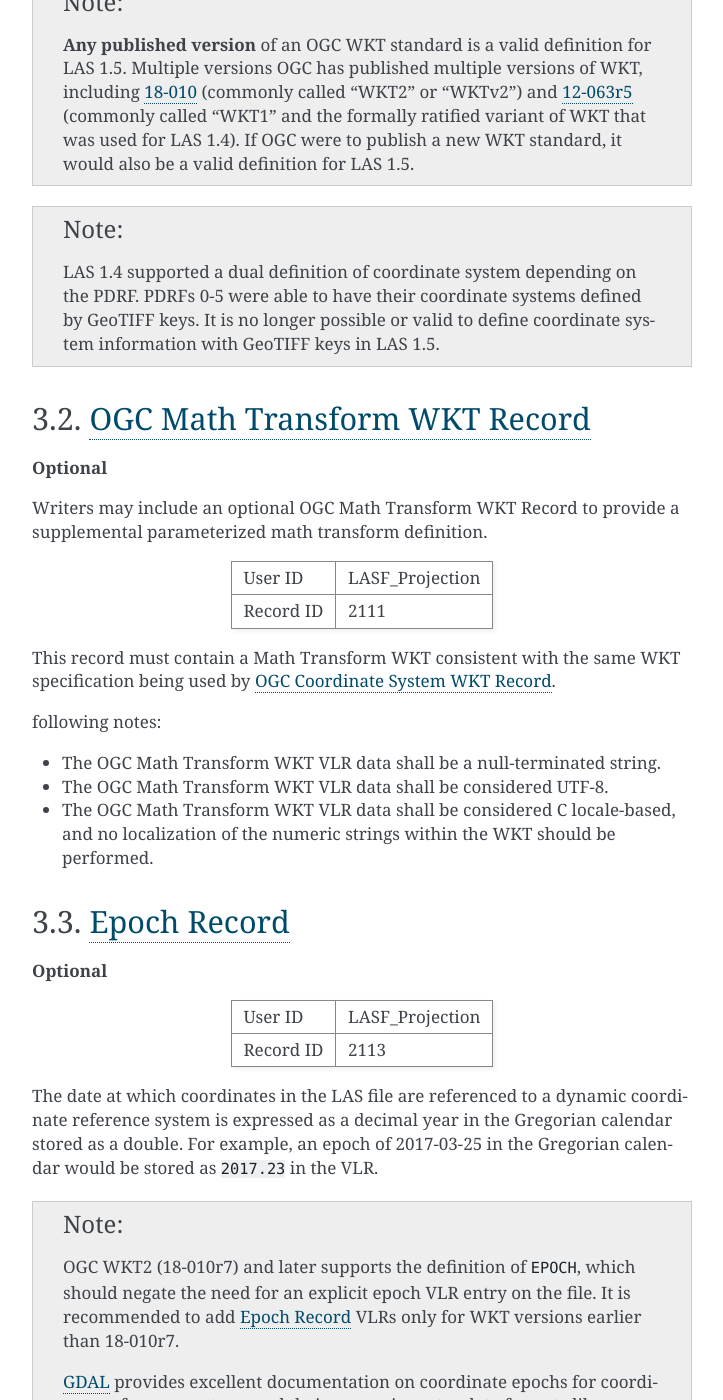
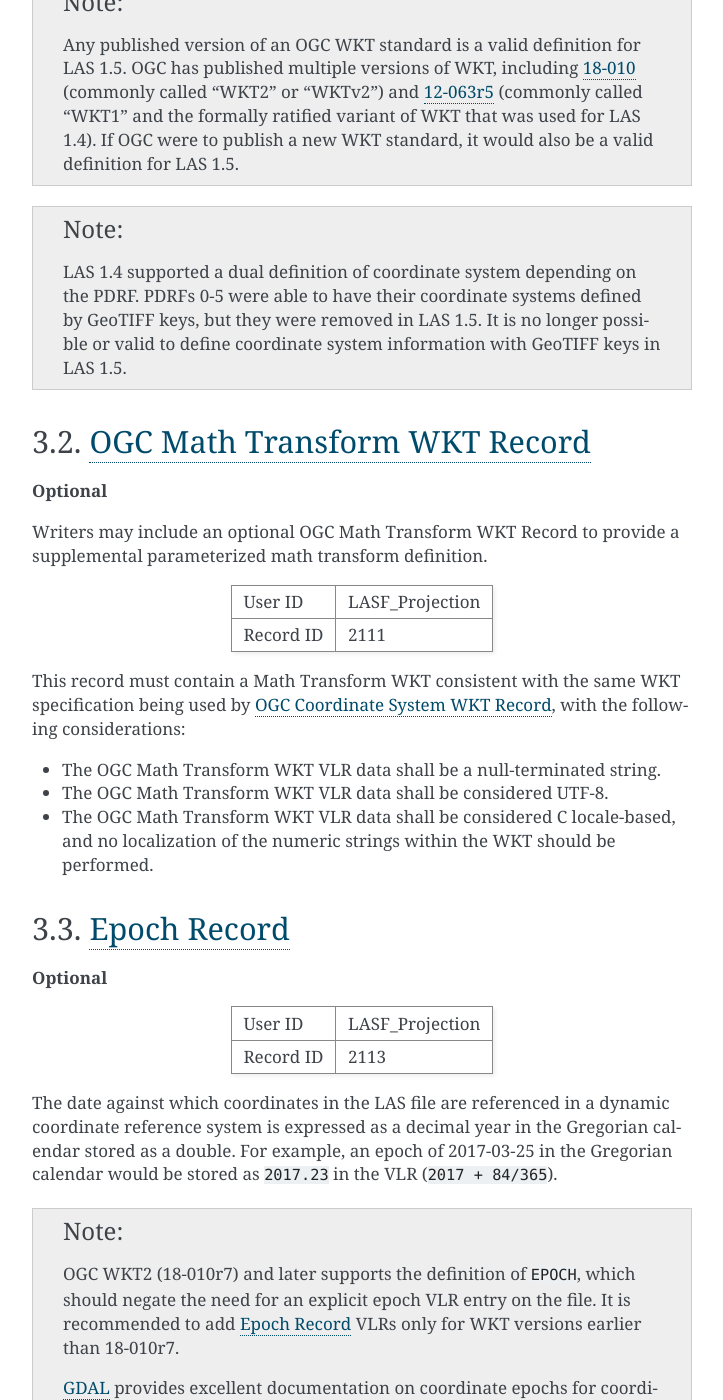
Before and after one commit to ASPRSorg/LAS, a Sphinx documentation site: the page built from source/03_crs.txt, in a window 1280 px wide and 1400 px high, scrolled down 743 px. Shown: the whole window, without its empty margins (388-1111 px from the left). Built offline with Sphinx 7.4.7, drawn with Linux system fonts in a browser that asks for light colours; the version number could not be read and is left out.

Commit message:
Typo corrections

```diff
--- a/source/03_crs.txt
+++ b/source/03_crs.txt
@@ -41,9 +41,8 @@ published OGC Well Known Text standard with the following considerations:
 
 .. note::
 
-  **Any published version** of an OGC WKT standard is a valid definition for LAS
-  1.5. Multiple
-  versions OGC has published multiple versions of WKT, including `18-010
+  Any published version of an OGC WKT standard is a valid definition for LAS 1.5.
+  OGC has published multiple versions of WKT, including `18-010
   <https://docs.ogc.org/is/18-010r11/18-010r11.pdf>`__ (commonly called "WKT2"
   or "WKTv2") and `12-063r5 <https://docs.ogc.org/is/12-063r5/12-063r5.html>`__
   (commonly called "WKT1" and the formally ratified variant of WKT that was used
@@ -54,8 +53,8 @@ published OGC Well Known Text standard with the following considerations:
 
     LAS 1.4 supported a dual definition of coordinate system depending on the
     PDRF. PDRFs 0-5 were able to have their coordinate systems defined by
-    GeoTIFF keys. It is no longer possible or valid to define coordinate system
-    information with GeoTIFF keys in LAS 1.5.
+    GeoTIFF keys, but they were removed in LAS 1.5. It is no longer possible
+    or valid to define coordinate system information with GeoTIFF keys in LAS 1.5.
 
 .. _math_wkt:
 
@@ -74,9 +73,7 @@ supplemental parameterized math transform definition.
 +-----------------+-----------------------------+
 
 This record must contain a Math Transform WKT consistent with the same WKT
-specification being used by :ref:`crs_wkt`.
-
-following notes:
+specification being used by :ref:`crs_wkt`, with the following considerations:
 
 * The OGC Math Transform WKT VLR data shall be a null-terminated string.
 * The OGC Math Transform WKT VLR data shall be considered UTF-8.
@@ -96,10 +93,10 @@ following notes:
 | Record ID       | 2113                        |
 +-----------------+-----------------------------+
 
-The date at which coordinates in the LAS file are referenced to a dynamic
+The date against which coordinates in the LAS file are referenced in a dynamic
 coordinate reference system is expressed as a decimal year in the Gregorian
 calendar stored as a double. For example, an epoch of 2017-03-25 in the
-Gregorian calendar would be stored as ``2017.23`` in the VLR.
+Gregorian calendar would be stored as ``2017.23`` in the VLR (``2017 + 84/365``).
 
 .. note::
 
```
